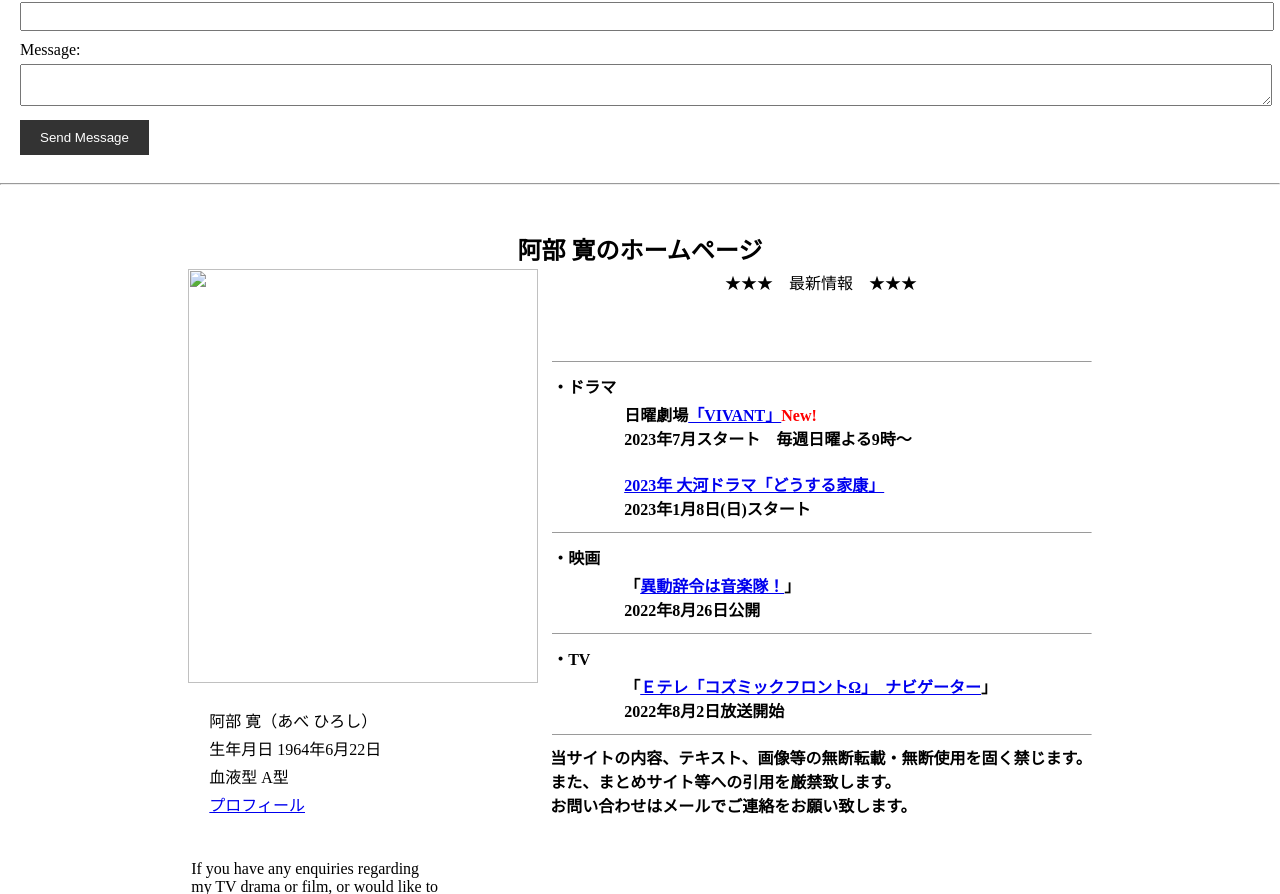
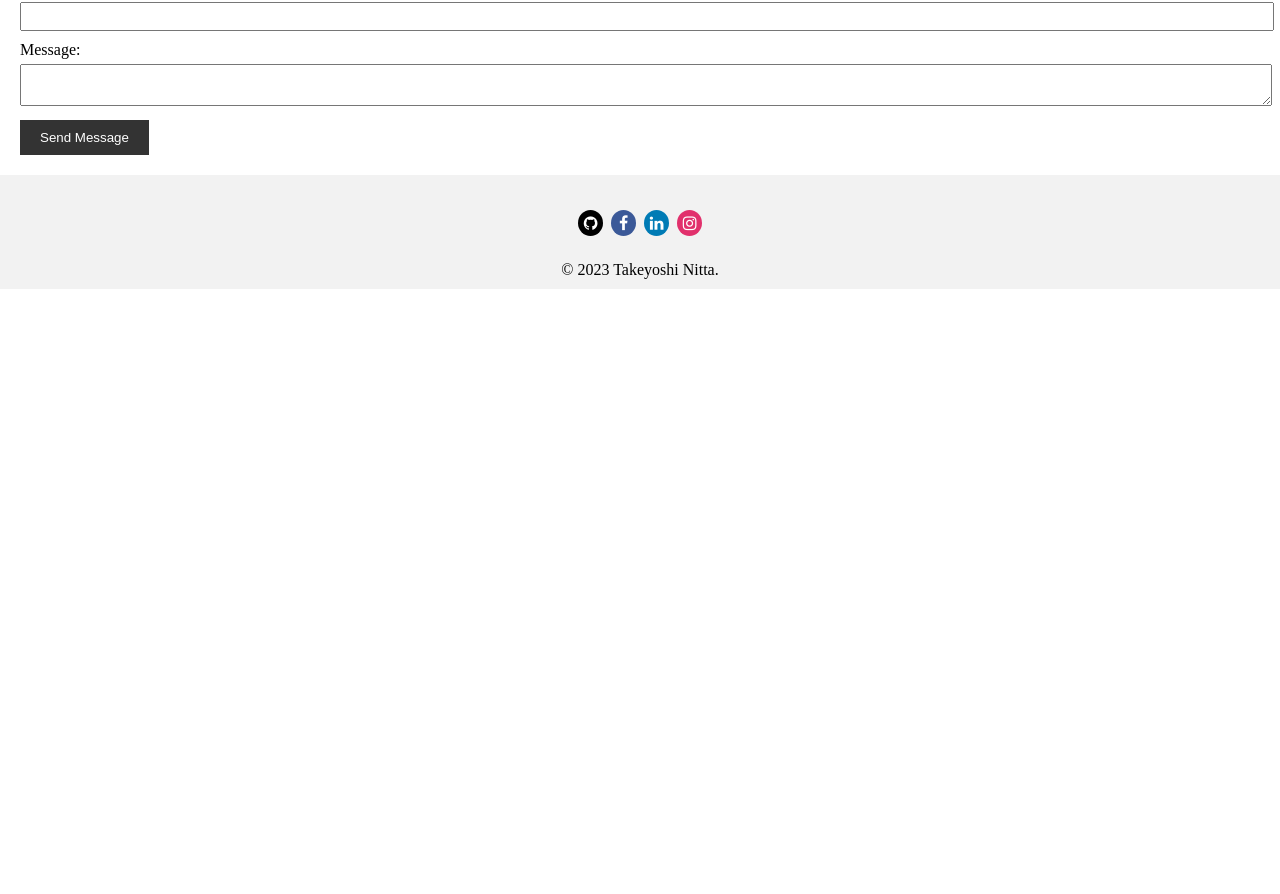
Before and after one commit to Takehit0Matsuda/Takehit0Matsuda.github.io, a plain HTML site: page index.html in a window 1280 px wide. Shown: the part 1906-2800 px from the top of the page. After the commit the page ends 2195 px from the top, so only its background shows below. Drawn offline with Linux system fonts and the light colour scheme.

Commit message:
Update index.html

```diff
--- a/index.html
+++ b/index.html
@@ -18,7 +18,6 @@
       <li><a href="#experience">Experience</a></li>
       <li><a href="#projects">Projects</a></li>
       <li><a href="#contact">Contact</a></li>
-      <li><a href="#H.A">Contact</a></li>
     </ul>
   </nav>
 
@@ -129,164 +128,6 @@
     </form>
   </section>
 
-   <hr>
-  <section id="H.A">
-    <link rel="stylesheet" href="http://127.0.0.1:49822/stylesheet?id=DKHW_k928k0NKypj"></head>
-
-
-    <body background="images/abehiroshi.jpg">
-    <br>
-    <h1 align="center">阿部 寛のホームページ</h1>
-    <table align="center">
-      <tr>
-        <td rowspan="2"><img src="images/abe-top-20190328-2.jpg" width="350" height="414" border="0"><br>
-          <br>
-          <table width="256">
-            <tr>
-              <td width="14">&nbsp;</td>
-              <td width="230">阿部 寛（あべ ひろし）<br></td>
-            </tr>
-            <tr>
-              <td>&nbsp;</td>
-              <td>生年月日 1964年6月22日<br></td>
-            </tr>
-            <tr>
-              <td>&nbsp;</td>
-              <td>血液型 A型<br></td>
-            </tr>
-            <tr>
-              <td>&nbsp;</td>
-              <td><a href="prof/prof.htm">プロフィール</a></td>
-            </tr>
-            <tr>
-              <td>&nbsp;</td>
-              <td>&nbsp;</td>
-            </tr>
-            <tr>
-              <td colspan="2"><br>
-                If you have any enquiries regarding my TV drama or film, or would like to make an enquiry concerning future projects, please do not hesitate to contact me through the following email address.<br>
-                <br>
-                mail:<a href="mailto:shigeta@navy.plala.or.jp" target="_blank">shigeta@navy.plala.or.jp</a></td>
-            </tr>
-        </table>
-          <br>
-          所属<strong>:</strong><br>
-          茂田オフィス<br>
-          107-0052<br>
-      東京都港区赤坂9-5-29 <br>
-      赤坂ロイヤルマンション303<br>
-
-    TEL : +81-3-5410-8585<br>
-        FAX : +81-3-5410-0588 </td>
-        <td>&nbsp;</td>
-        <td><div align="center">★★★　最新情報　★★★</div></td>
-      </tr>
-      <tr>
-        <td></td>
-        <td>
-        <table width="100%" border="0" cellpadding="0">
-              <tr>
-                <td align="left" valign="bottom"><hr width="100%" size="1"></td>
-              </tr>
-          </table>
-           <table width="100%" border="0" cellpadding="0">
-              <tr>
-                <td align="left" valign="top"><strong>・ドラマ</strong></td>
-              </tr>
-          </table>
-           <table border="0" cellpadding="0">
-               <tr>
-               <td width="70" align="left" valign="top">&nbsp;</td>
-               <td><strong>日曜劇場<a href="https://www.tbs.co.jp/VIVANT_tbs/" target="_blank">「VIVANT」</a><font color="#ff0000">New!</font><br>
-            2023年7月スタート　毎週日曜よる9時～ </strong></td>
-             </tr>
-          </table>
-
-          <table border="0" cellpadding="0">
-               <tr>
-               <td width="70" align="left" valign="top">&nbsp;</td>
-               <td>
-               <br>
-            <strong><a href="https://www.nhk.or.jp/ieyasu/" target="_blank"> 2023年 大河ドラマ「どうする家康」</a><br>
-            2023年1月8日(日)スタート<br>
-            </strong>
-            </td>
-             </tr>
-          </table>
-    <!-- start　-->
-           <table width="100%" border="0" cellpadding="0">
-              <tr>
-                <td align="left" valign="bottom"><hr width="100%" size="1"></td>
-              </tr>
-          </table>
-
-           <table width="100%" border="0" cellpadding="0">
-              <tr>
-                <td align="left" valign="top"><strong>・映画</strong></td>
-              </tr>
-          </table>
-
-           <table border="0" cellpadding="0">
-               <tr>
-               <td width="70" align="left" valign="top"></td>
-               <td><strong>「<a href="https://gaga.ne.jp/ongakutai/" target="_blank">異動辞令は音楽隊！</a>」<br>
-            2022年8月26日公開</strong></td>
-             </tr>
-          </table>
-    <!-- end　-->
-    <!-- start　-->
-           <table width="100%" border="0" cellpadding="0">
-              <tr>
-                <td align="left" valign="bottom"><hr width="100%" size="1"></td>
-              </tr>
-          </table>
-
-           <table width="100%" border="0" cellpadding="0">
-              <tr>
-                <td align="left" valign="top"><strong>・TV</strong></td>
-              </tr>
-          </table>
-
-           <table border="0" cellpadding="0">
-               <tr>
-               <td width="70" align="left" valign="top"></td>
-               <td><strong>「<a href="https://www.nhk.jp/p/ts/698W12G3K6/" target="_blank">Ｅテレ「コズミックフロントΩ」　ナビゲーター</a>」 <br>
-            2022年8月2日放送開始</strong></td>
-             </tr>
-          </table>
-    <!-- end　-->
-
-
-           <table width="100%" border="0" cellpadding="0">
-              <tr>
-                <td align="left" valign="bottom"><hr width="100%" size="1"></td>
-              </tr>
-          </table>
-        <b>当サイトの内容、テキスト、画像等の無断転載・無断使用を固く禁じます。<br>
-        また、まとめサイト等への引用を厳禁致します。<br>
-        お問い合わせはメールでご連絡をお願い致します。</b><br>
-        <br>
-        <br>
-        <br>
-        <br>
-        <br>
-        <br>
-        <br>
-        <br>
-        <br>
-        <br>
-        <br>
-        <br>
-        <br>
-        <br>
-        <br>
-        <br>
-        <br>
-        </td>
-      </tr>
-    </table>
-  </section>
-
   <footer>
     <section>
       <div class="social-icons">
```
